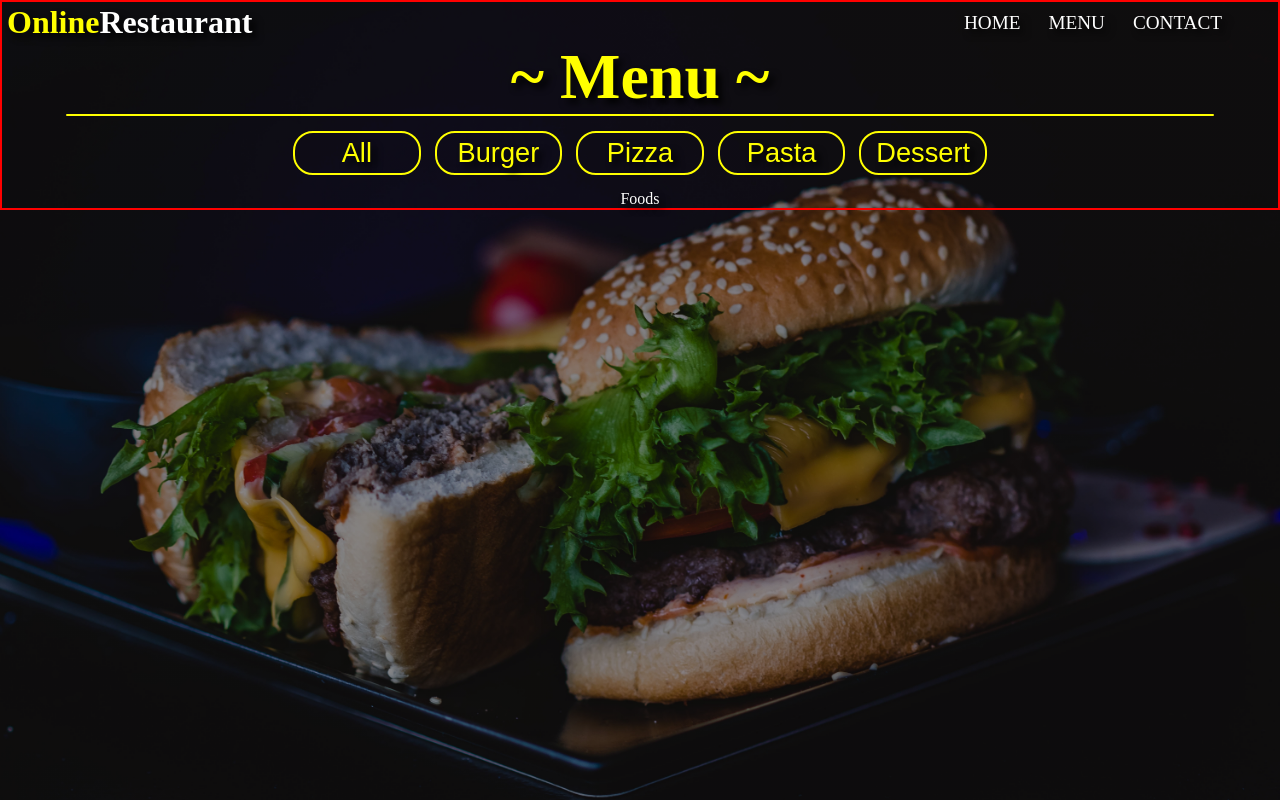
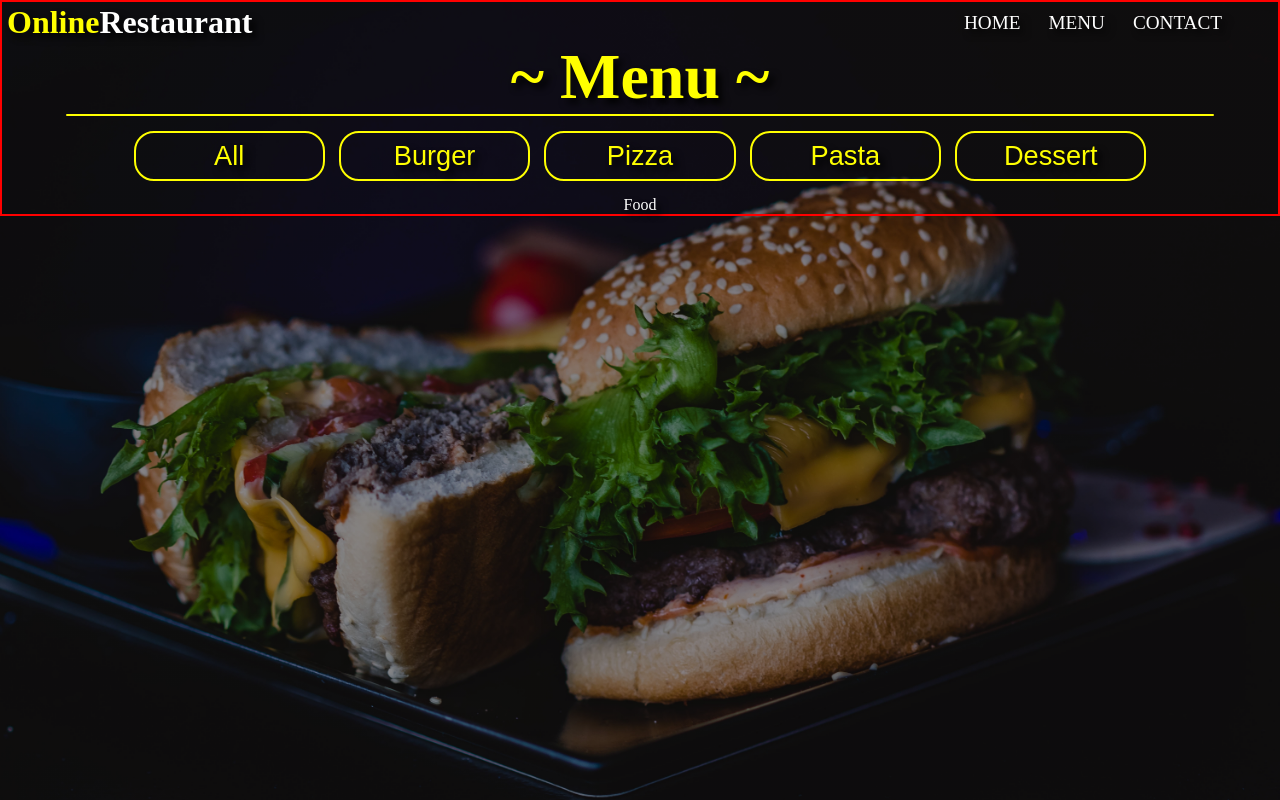
Before and after one commit to Kyle-Panuringan/online-restaurant, a React (Create React App) app: page /menu in a window 1280 px wide. Built offline with nearby package versions, Linux system fonts and the light colour scheme.

Commit message:
Update menu and food folder, and create dynamic category button

```diff
--- /dev/null
+++ b/src/components/categoryButtons/CategoryButtons.tsx
@@ -0,0 +1,17 @@
+import "./categoryButtons.scss";
+
+interface CategoryButtonsProps {
+	categories: string[];
+}
+
+const CategoryButtons: React.FC<CategoryButtonsProps> = ({ categories }) => {
+	return (
+		<div className="categories">
+			{categories.map((category) => {
+				return <button key={category}>{category}</button>;
+			})}
+		</div>
+	);
+};
+
+export default CategoryButtons;
--- /dev/null
+++ b/src/components/categoryButtons/categoryButtons.scss
@@ -0,0 +1,18 @@
+.categories {
+	& > * {
+		font-size: 1.7rem;
+		text-transform: capitalize;
+		margin: 15px 7px;
+		padding: 7px 0;
+		width: 15%;
+		color: yellow;
+		background: none;
+		border: 2.7px solid yellow;
+		border-radius: 20px;
+		text-shadow: 5px 5px 7px black;
+		cursor: pointer;
+		&:hover {
+			color: red;
+		}
+	}
+}
--- /dev/null
+++ b/src/components/foods/Food.tsx
@@ -0,0 +1,5 @@
+const Food = () => {
+	return <div>Food</div>;
+};
+
+export default Food;
--- a/src/components/foods/Foods.tsx
+++ /dev/null
@@ -1,8 +0,0 @@
-import foods from "../../assets/foods";
-
-const Foods = () => {
-	console.log(foods.map((food) => food.name));
-	return <div>Foods</div>;
-};
-
-export default Foods;
--- a/src/components/menu/Menu.tsx
+++ b/src/components/menu/Menu.tsx
@@ -1,19 +1,23 @@
-import Foods from "../foods/Foods";
+import { useAppSelector } from "../../app/hooks";
+import CategoryButtons from "../categoryButtons/CategoryButtons";
+import Food from "../foods/Food";
 import "./menu.scss";
 
 const Menu = () => {
+	const { foods } = useAppSelector((state) => state.products);
+	const categories = [
+		"all",
+		...Array.from(new Set(foods.map((food) => food.type))),
+	];
+
 	return (
 		<div className="menu">
 			<h2>~ Menu ~</h2>
 			<hr id="menu-line" />
 			<div className="menu-buttons">
-				<button>All</button>
-				<button>Burger</button>
-				<button>Pizza</button>
-				<button>Pasta</button>
-				<button>Dessert</button>
+				<CategoryButtons categories={categories} />
 			</div>
-			<Foods />
+			<Food />
 		</div>
 	);
 };
--- a/src/components/menu/menu.scss
+++ b/src/components/menu/menu.scss
@@ -14,21 +14,4 @@
 		height: 2px;
 		background-color: yellow;
 	}
-	.menu-buttons {
-		& > * {
-			font-size: 1.7rem;
-			margin: 15px 7px;
-			padding: 4px 0;
-			width: 10%;
-			color: yellow;
-			background: none;
-			border: 2.7px solid yellow;
-			border-radius: 20px;
-			text-shadow: 5px 5px 7px black;
-			cursor: pointer;
-			&:hover {
-				color: red;
-			}
-		}
-	}
 }
--- a/src/features/products/ProductsSlice.ts
+++ b/src/features/products/ProductsSlice.ts
@@ -1,11 +1,18 @@
 import { createSlice } from "@reduxjs/toolkit";
+import foodData from "../../assets/foods";
 
-const initialState = {};
+const initialState = {
+	foods: foodData,
+};
 
 const productSlice = createSlice({
 	name: "products",
 	initialState,
-	reducers: {},
+	reducers: {
+		showFoods: (state) => {},
+	},
 });
 
+export const { showFoods } = productSlice.actions;
+
 export default productSlice.reducer;
```
